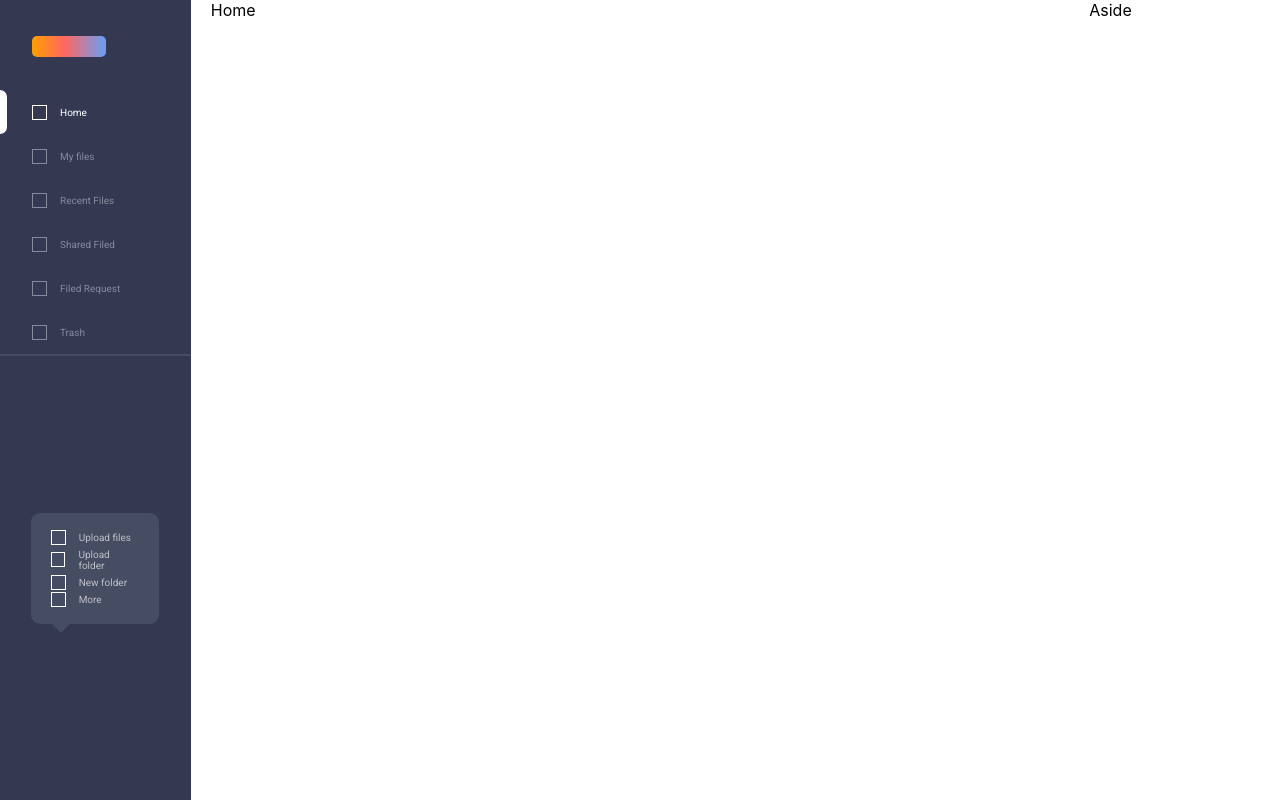
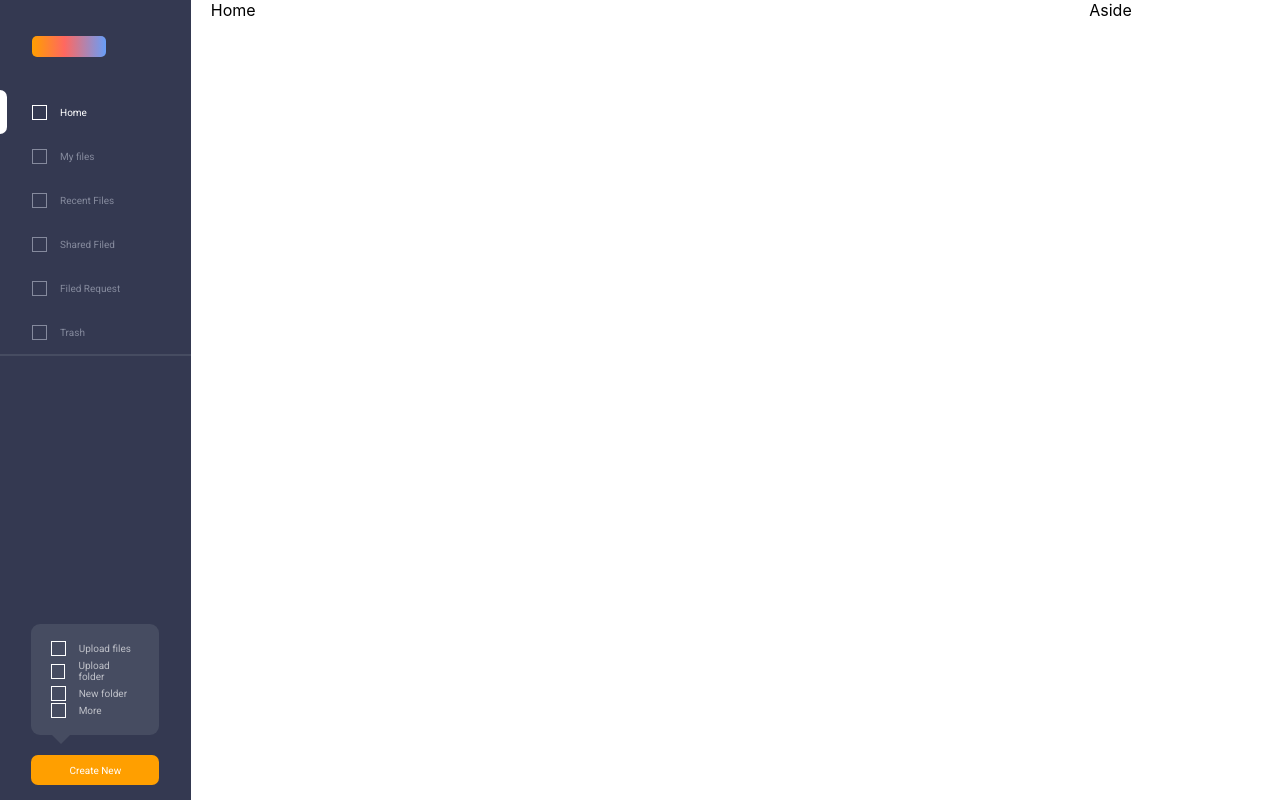
Before and after one commit to gerardotamo/Nerdery-Layout-Challenge, a React (Create React App) app: page / in a window 1280 px wide. Built offline with nearby package versions, Linux system fonts and the light colour scheme.

Commit message:
feat: add button ito side bar

```diff
--- a/src/components/Button/Button.tsx
+++ b/src/components/Button/Button.tsx
@@ -0,0 +1,10 @@
+import styled from "styled-components";
+
+export const Button = styled("button")<{heigth: string, width: string, color: string}>`
+    background-color: ${props => props.color};
+    height: ${props => props.heigth};
+    width: ${props => props.width};
+    border: 0px;
+    border-radius: 7px;
+    border-color: transparent;
+`;
--- a/src/components/sidebar/SideBar.tsx
+++ b/src/components/sidebar/SideBar.tsx
@@ -1,5 +1,8 @@
 import { useState } from 'react';
+import { BaseColor } from '../../config/color';
 import { Divider } from '../../config/Divider';
+import { Button } from '../Button/Button';
+import { Text } from '../Text/Text';
 import List from '../list/List';
 import * as style from './syled'
 
@@ -20,11 +23,18 @@ const SideBar = () => {
         <Divider />
       </div>
 
-      <style.Content style={{justifyContent: 'space-around', alignItems:'center'}}>
+      <div style={{ alignItems: 'center',
+                display: 'flex',
+                flexDirection: 'column', justifyContent: 'space-around', marginBottom: '15px' }}>
         <style.DialogContent >
-          <List options={options2}/>
+          <List options={options2} />
         </style.DialogContent>
-      </style.Content>
+        <Button heigth='30px' width='67%' color={BaseColor.secondaryColor}>
+          <Text color={BaseColor.whiteColor} size={10}>
+            Create New
+          </Text>
+        </Button>
+      </div>
     </style.Content>
   )
 }
--- a/src/config/color.tsx
+++ b/src/config/color.tsx
@@ -1,7 +1,7 @@
 
 const BaseColor = {
     primaryColor: "#343951",
-    secondaryColor: "FF9F00",
+    secondaryColor: "#FF9F00",
     whiteColor: "#FFFFFF",
     grayColor: "#C4C4C4",
     inactiveGrayColor: "#858A9D",
```
